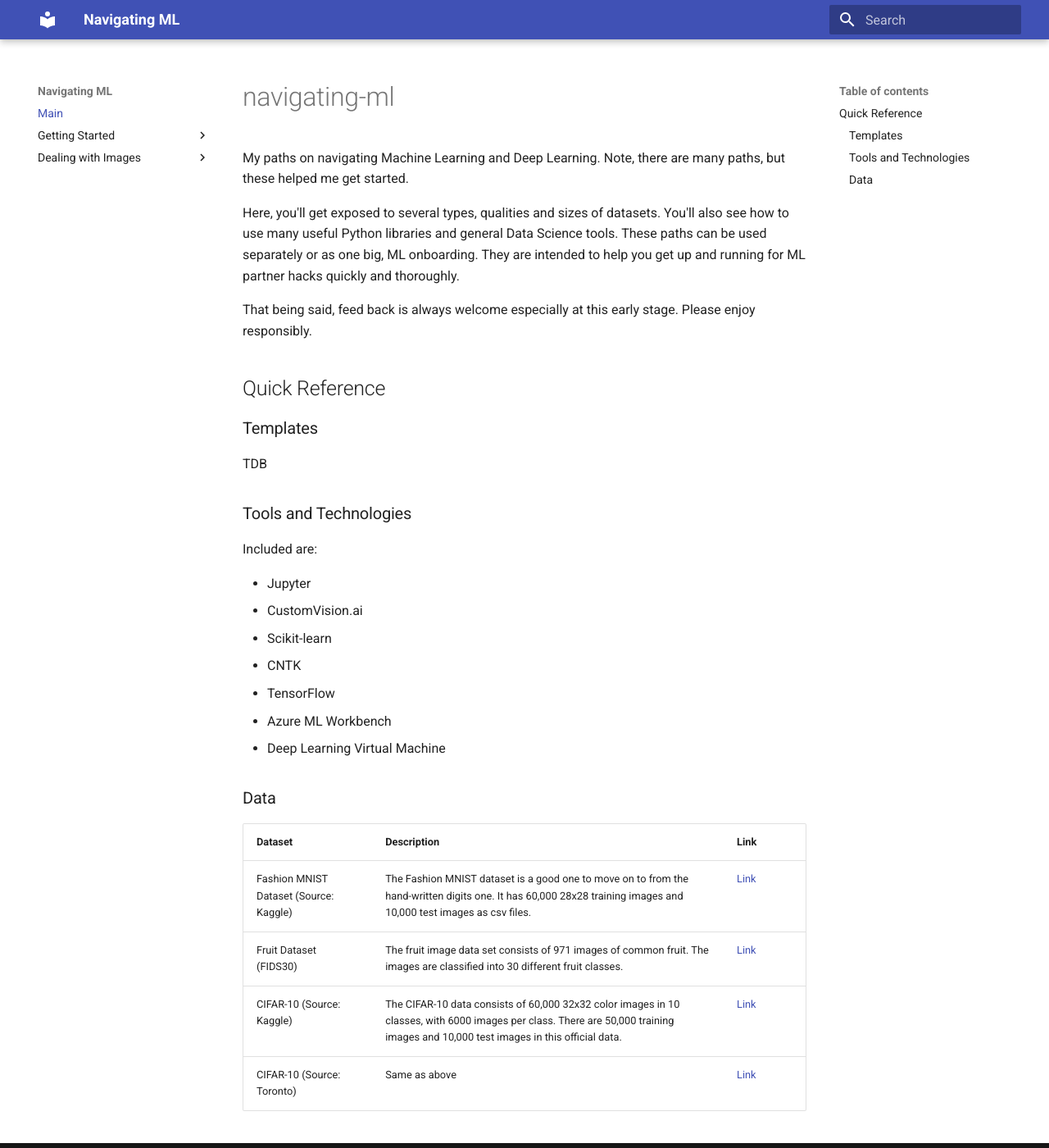
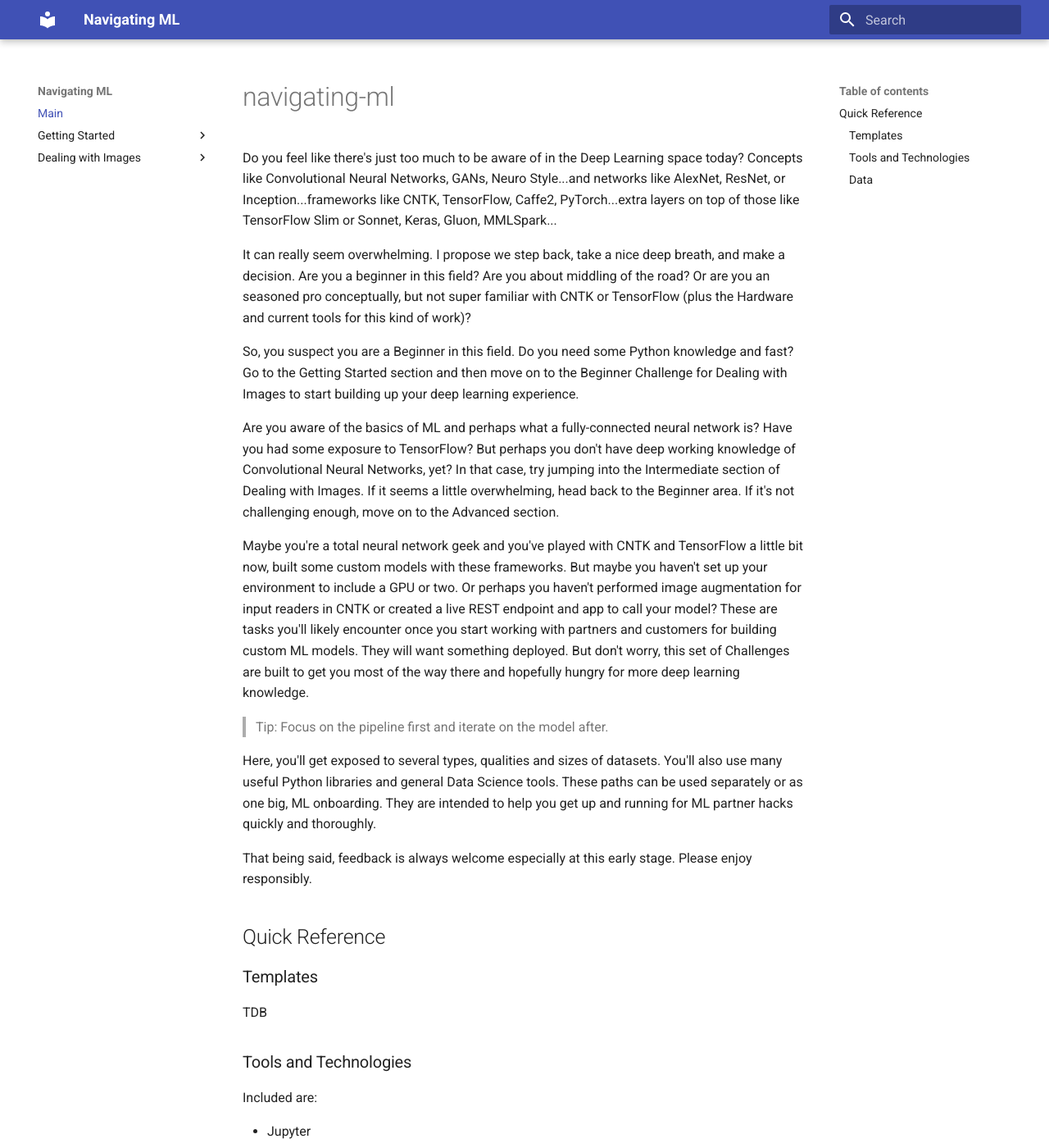
Before and after one commit to michhar/navigating-ml, an MkDocs documentation site: the page built from docs/index.md, in a window 1280 px wide and 1400 px high. Shown: the whole window at 82% size. Built offline with MkDocs 1.6.1 and Material for MkDocs 9.7.7, drawn with Linux system fonts in a browser that asks for light colours; old or Windows-style settings are respelled for this version of MkDocs.

Commit message:
a much better intro

```diff
--- a/docs/index.md
+++ b/docs/index.md
@@ -1,10 +1,20 @@
 # navigating-ml
 
-My paths on navigating Machine Learning and Deep Learning.  Note, there are many paths, but these helped me get started.
+Do you feel like there's just too much to be aware of in the Deep Learning space today?  Concepts like Convolutional Neural Networks, GANs, Neuro Style...and networks like AlexNet, ResNet, or Inception...frameworks like CNTK, TensorFlow, Caffe2, PyTorch...extra layers on top of those like TensorFlow Slim or Sonnet, Keras, Gluon, MMLSpark...
 
-Here, you'll get exposed to several types, qualities and sizes of datasets.  You'll also see how to use many useful Python libraries and general Data Science tools.  These paths can be used separately or as one big, ML onboarding.  They are intended to help you get up and running for ML partner hacks quickly and thoroughly.
+It can really seem overwhelming.  I propose we step back, take a nice deep breath, and make a decision.  Are you a beginner in this field?  Are you about middling of the road?  Or are you an seasoned pro conceptually, but not super familiar with CNTK or TensorFlow (plus the Hardware and current tools for this kind of work)?
 
-That being said, feed back is always welcome especially at this early stage.  Please enjoy responsibly.
+So, you suspect you are a Beginner in this field.  Do you need some Python knowledge and fast?  Go to the Getting Started section and then move on to the Beginner Challenge for Dealing with Images to start building up your deep learning experience.
+
+Are you aware of the basics of ML and perhaps what a fully-connected neural network is?  Have you had some exposure to TensorFlow?  But perhaps you don't have deep working knowledge of Convolutional Neural Networks, yet?  In that case, try jumping into the Intermediate section of Dealing with Images.  If it seems a little overwhelming, head back to the Beginner area.  If it's not challenging enough, move on to the Advanced section.
+
+Maybe you're a total neural network geek and you've played with CNTK and TensorFlow a little bit now, built some custom models with these frameworks.  But maybe you haven't set up your environment to include a GPU or two.  Or perhaps you haven't performed image augmentation for input readers in CNTK or created a live REST endpoint and app to call your model?  These are tasks you'll likely encounter once you start working with partners and customers for building custom ML models.  They will want something deployed.  But don't worry, this set of Challenges are built to get you most of the way there and hopefully hungry for more deep learning knowledge.
+
+> Tip:  Focus on the pipeline first and iterate on the model after.
+
+Here, you'll get exposed to several types, qualities and sizes of datasets.  You'll also use many useful Python libraries and general Data Science tools.  These paths can be used separately or as one big, ML onboarding.  They are intended to help you get up and running for ML partner hacks quickly and thoroughly.
+
+That being said, feedback is always welcome especially at this early stage.  Please enjoy responsibly.
 
 ## Quick Reference
 
```
Also changed, not shown: docs/index.html (+10 -3 lines), docs/mkdocs/search_index.json (+2 -2 lines).
